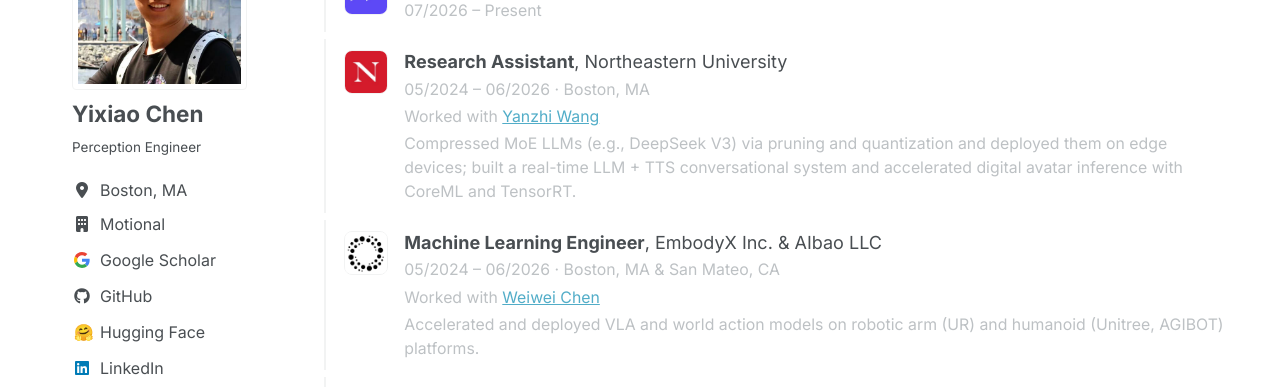
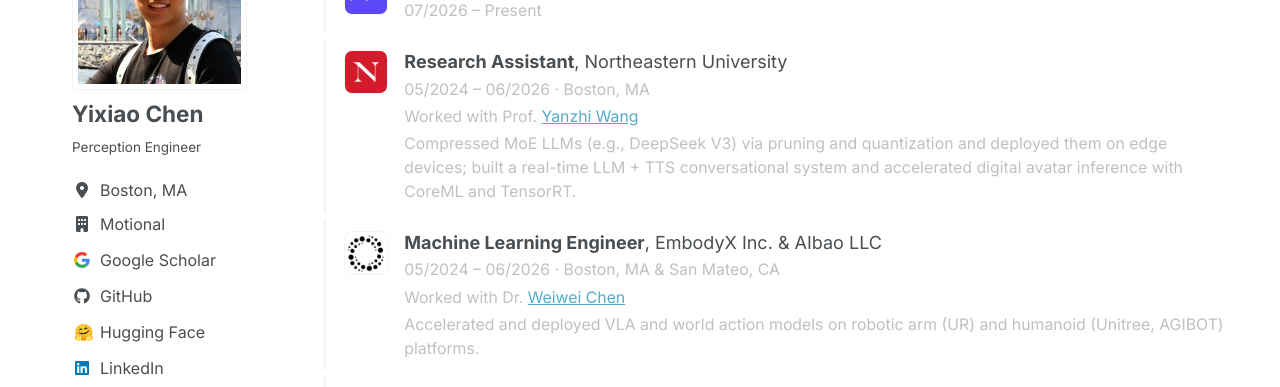
Before and after one commit to Bobchenyx/Bobchenyx.github.io, a Jekyll site: the page built from _pages/experience.md, in a window 1280 px wide and 962 px high. Shown: the part 198-585 px from the top of the window. Built offline with Jekyll 4.4.1, drawn with Linux system fonts in a browser that asks for light colours; a script bundle is joined from its source files by our own code; library files that are not in the unit come from our copies.

Commit message:
Experience: use Prof./Dr. titles for collaborators
Assisted by Claude Code
Claude-Session: https://claude.ai/code/session_016DzPjozeXxSjMfbAHR3fjZ

```diff
--- a/_includes/experience.html
+++ b/_includes/experience.html
@@ -18,7 +18,7 @@
       <strong>Research Assistant</strong>, Northeastern University
       <span class="timeline-meta">05/2024 – 06/2026 · Boston, MA</span>
       {% if include.details %}
-      <span class="timeline-desc">Worked with <a href="https://www.yanzhiwang.com/">Yanzhi Wang</a></span>
+      <span class="timeline-desc">Worked with Prof. <a href="https://www.yanzhiwang.com/">Yanzhi Wang</a></span>
       <span class="timeline-desc">Compressed MoE LLMs (e.g., DeepSeek V3) via pruning and quantization and deployed them on edge devices; built a real-time LLM + TTS conversational system and accelerated digital avatar inference with CoreML and TensorRT.</span>
       {% endif %}
     </div>
@@ -29,7 +29,7 @@
       <strong>Machine Learning Engineer</strong>, EmbodyX Inc. &amp; AIbao LLC
       <span class="timeline-meta">05/2024 – 06/2026 · Boston, MA &amp; San Mateo, CA</span>
       {% if include.details %}
-      <span class="timeline-desc">Worked with <a href="https://www.linkedin.com/in/weiwei-c-01029421">Weiwei Chen</a></span>
+      <span class="timeline-desc">Worked with Dr. <a href="https://www.linkedin.com/in/weiwei-c-01029421">Weiwei Chen</a></span>
       <span class="timeline-desc">Accelerated and deployed VLA and world action models on robotic arm (UR) and humanoid (Unitree, AGIBOT) platforms.</span>
       {% endif %}
     </div>
```
